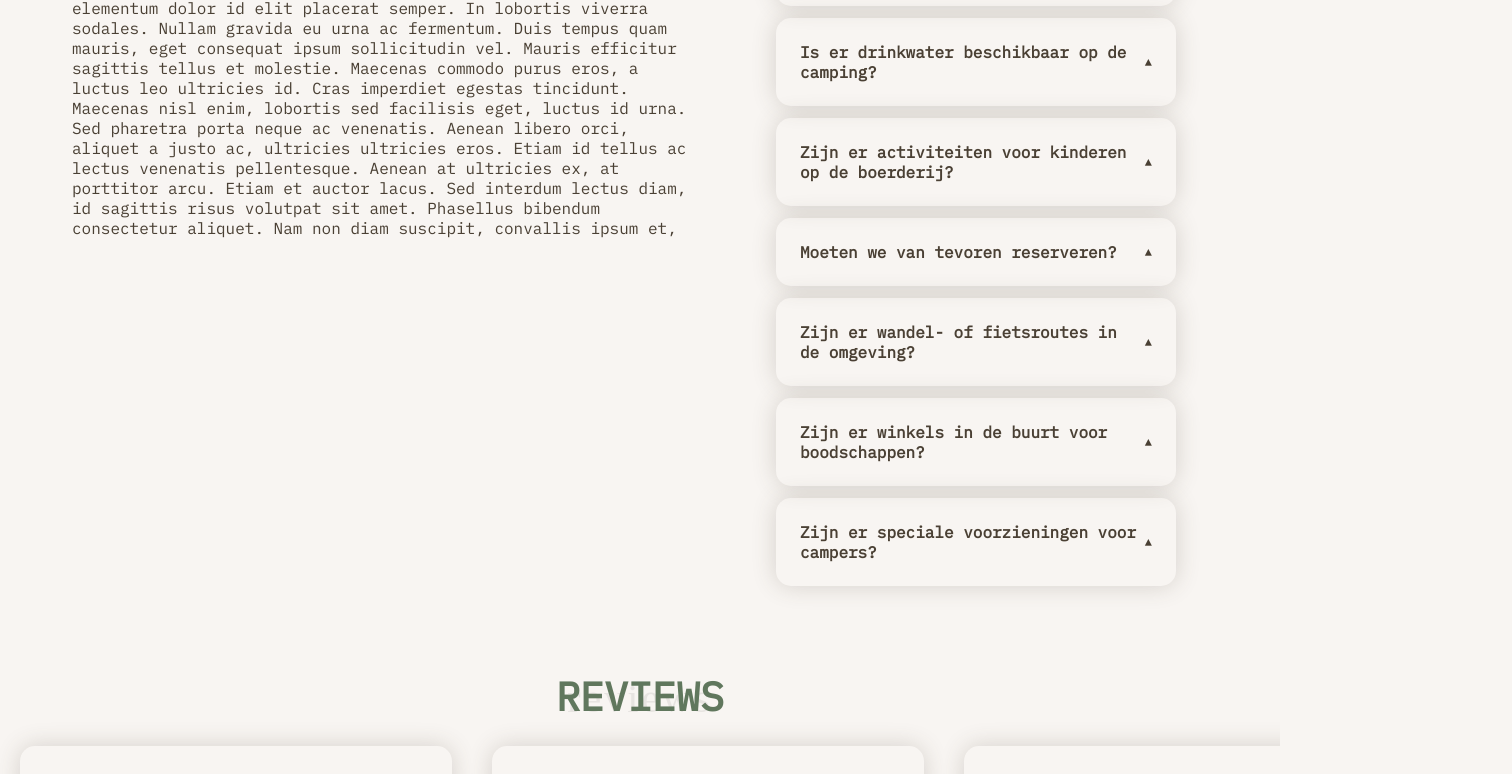
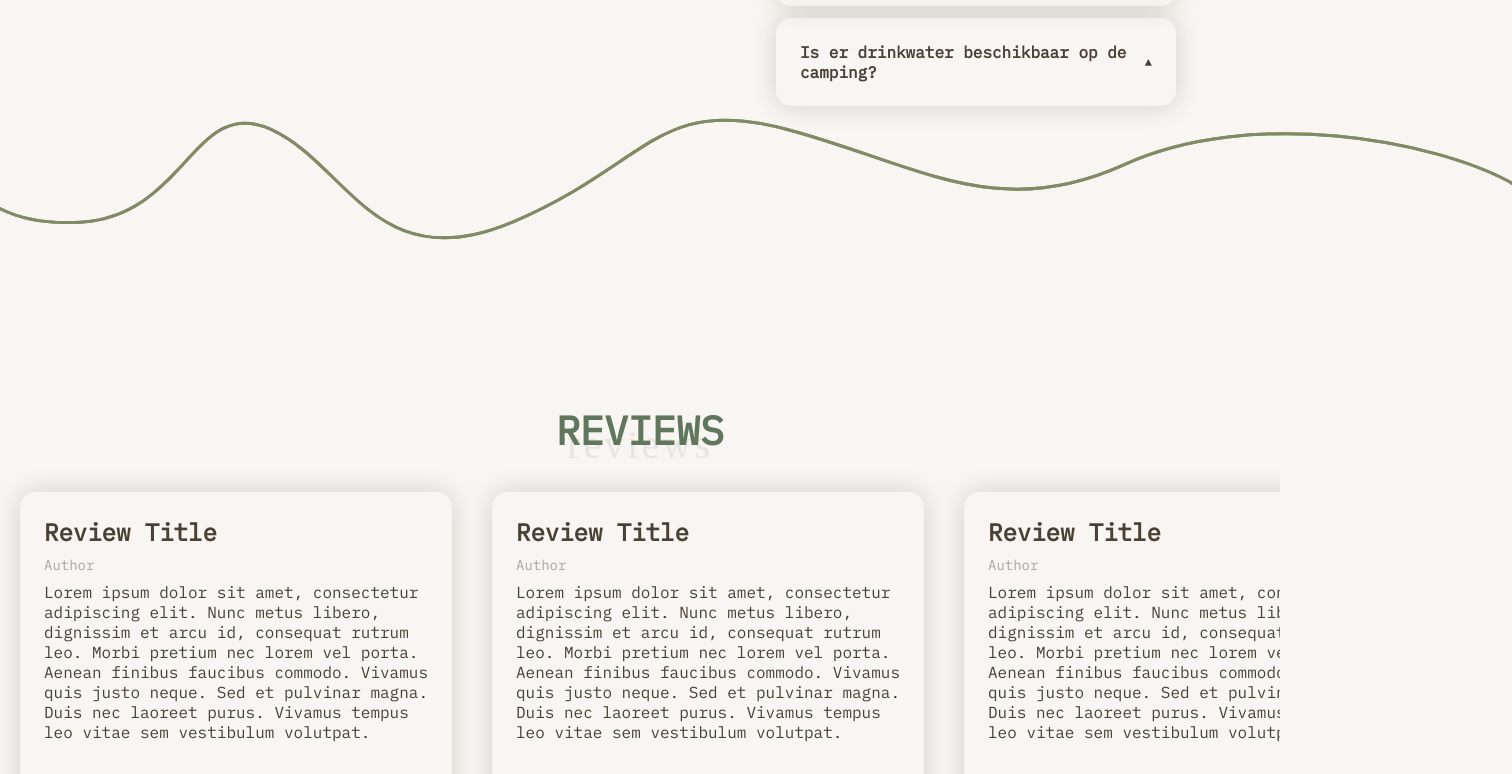
Before and after one commit to LaulensW/BertsBoerenCamping, a React (Vite) app in the folder BertsBoerenCamping/: page / in a window 1280 px wide. Shown: the part 2064-2838 px from the top of the page, 1512 px wide, since content can reach past the window. Built offline with nearby package versions, Linux system fonts and the light colour scheme.

Commit message:
FAQs verkleind en svg reviews toegevoegd

```diff
--- a/BertsBoerenCamping/src/components/BoekenInfo.jsx
+++ b/BertsBoerenCamping/src/components/BoekenInfo.jsx
@@ -8,8 +8,6 @@ const BoekenInfo = () => {
             <h3 className="hoe-moet-je-boeken">HOE MOET JE BOEKEN</h3>
 
             <p3 className="description">Lorem ipsum dolor sit amet, consectetur adipiscing elit. Phasellus bibendum eros et lorem vestibulum consectetur. Proin eget libero ac lorem congue ullamcorper. Nullam in ullamcorper lectus. In id tortor molestie, mattis augue id, dapibus magna. Nam eros lorem, scelerisque eu nisl eu, sodales varius sapien. Fusce a diam turpis. Pellentesque et dapibus nibh. Nam at leo et ipsum dictum tristique. Phasellus ultrices velit iaculis, sollicitudin metus ac, euismod libero. Donec vitae euismod ex, non maximus lacus. Donec pharetra sapien ac lectus vehicula dictum. Vestibulum tincidunt sapien erat, vel vestibulum magna commodo ac.
-            <br />
-            Praesent nec dolor placerat turpis consectetur ultrices id eu metus. Curabitur vitae nulla sit amet arcu vulputate interdum nec eu lacus. Curabitur dignissim, nulla sit amet egestas ultrices, enim lacus dapibus mi, ac dictum felis felis lacinia sapien. Pellentesque scelerisque ac mauris a facilisis. Sed velit orci, posuere eu consectetur ut, bibendum ac elit. Donec dui ipsum, blandit at tortor scelerisque, viverra ullamcorper nibh. Phasellus iaculis tellus tristique posuere cursus. Pellentesque elementum dolor id elit placerat semper. In lobortis viverra sodales. Nullam gravida eu urna ac fermentum. Duis tempus quam mauris, eget consequat ipsum sollicitudin vel. Mauris efficitur sagittis tellus et molestie. Maecenas commodo purus eros, a luctus leo ultricies id. Cras imperdiet egestas tincidunt. Maecenas nisl enim, lobortis sed facilisis eget, luctus id urna.
             <br/>
             Sed pharetra porta neque ac venenatis. Aenean libero orci, aliquet a justo ac, ultricies ultricies eros. Etiam id tellus ac lectus venenatis pellentesque. Aenean at ultricies ex, at porttitor arcu. Etiam et auctor lacus. Sed interdum lectus diam, id sagittis risus volutpat sit amet. Phasellus bibendum consectetur aliquet. Nam non diam suscipit, convallis ipsum et,</p3>
         </>
--- a/BertsBoerenCamping/src/components/FAQs.jsx
+++ b/BertsBoerenCamping/src/components/FAQs.jsx
@@ -9,11 +9,6 @@ export default function FaqsTotaal() {
         { faqtitle: "Zijn er sanitaire voorzieningen op de camping?", faqanswer: "Zeker, we hebben goed onderhouden sanitaire voorzieningen met douches, toiletten en wastafels." },
         { faqtitle: "Kunnen we een kampvuur maken op de camping?", faqanswer: "Ja, kampvuren zijn toegestaan op de daarvoor bestemde vuurplaatsen. Zorg ervoor dat u rekening houdt met de geldende veiligheidsvoorschriften." },
         { faqtitle: "Is er drinkwater beschikbaar op de camping?", faqanswer: "Ja, we bieden toegang tot schoon drinkwater op verschillende punten op de camping." },
-        { faqtitle: "Zijn er activiteiten voor kinderen op de boerderij?", faqanswer: "Absoluut! We hebben speciale activiteiten voor kinderen, waaronder dieren voeren, boerderijrondleidingen en speelvoorzieningen." },
-        { faqtitle: "Moeten we van tevoren reserveren?", faqanswer: "Hoewel het niet verplicht is, raden we aan om vooraf te reserveren om zeker te zijn van een kampeerplek, vooral tijdens drukke periodes." },
-        { faqtitle: "Zijn er wandel- of fietsroutes in de omgeving?", faqanswer: "Zeker! We hebben informatie over lokale wandel- en fietsroutes beschikbaar, en we helpen u graag bij het plannen van uw avonturen." },
-        { faqtitle: "Zijn er winkels in de buurt voor boodschappen?", faqanswer: " Ja, er zijn supermarkten en lokale winkels in de buurt waar u boodschappen kunt doen." },
-        { faqtitle: "Zijn er speciale voorzieningen voor campers?", faqanswer: "Ja, we hebben speciale voorzieningen voor campers, waaronder een servicepunt voor het legen van afvalwater en het bijvullen van schoon water." }
     ];
 
     const [expandedIndex, setExpandedIndex] = useState(null);
--- a/BertsBoerenCamping/src/components/Reviews.css
+++ b/BertsBoerenCamping/src/components/Reviews.css
@@ -1,7 +1,7 @@
 .reviews{
     font-size: 40px;
     font-weight: var(--font-weight-semibold);
-    margin: 72px 0;
+    margin: 160px 0;
     color: var(--primary-color);
     display: flex;
     position: absolute;
@@ -13,7 +13,7 @@
     font-size: 40px;
     color: #E7E4E1;
     letter-spacing: 3px;
-    margin-top: 89px;
+    margin-top: 177px;
     display: flex;
     justify-content: center;
 }
--- a/BertsBoerenCamping/src/components/Reviews.jsx
+++ b/BertsBoerenCamping/src/components/Reviews.jsx
@@ -1,9 +1,11 @@
 import React from 'react';
 import './Reviews.css';
+import ReviewsWave from '../assets/reviews-wave.svg';
 
 export default function Reviews() {
     return (
         <>
+           <img src={ReviewsWave}  alt='reviewswave' className='reviewswave'/>
             <h3 className="reviews">REVIEWS</h3>
             <p3 className="reviews-cursive">reviews</p3>
             <div className="reviews-total">
```
Also changed, not shown: BertsBoerenCamping/src/assets/reviews-wave.svg (added).
